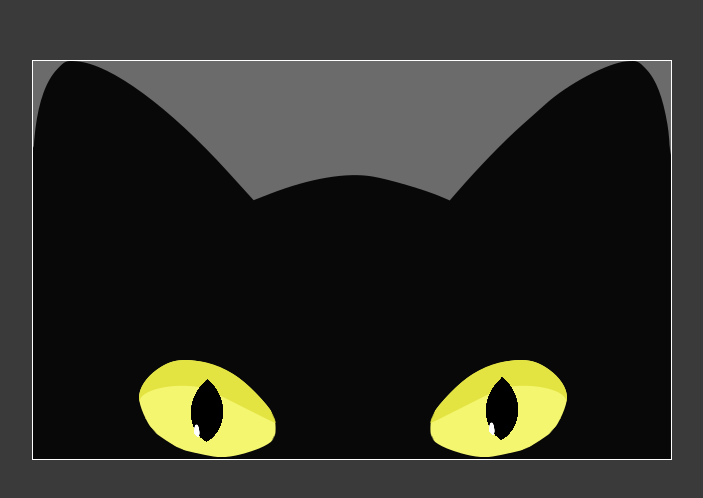
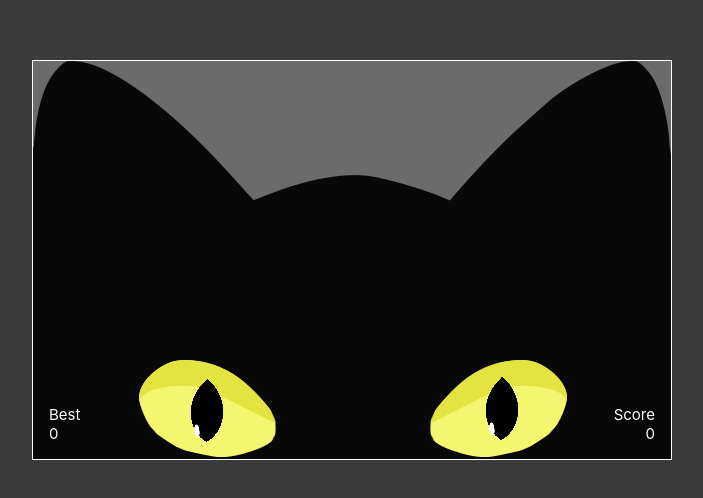
Before and after one commit to jampinha/catmatics, a Vue app: page /board in a window 1280 px wide. Shown: the part 140-638 px from the top of the page, without its empty margins (288-991 px from the left). Built offline with nearby package versions, Linux system fonts and the light colour scheme.

Commit message:
feat: implements board footer UI

```diff
--- /dev/null
+++ b/src/components/BoardFooter.vue
@@ -0,0 +1,40 @@
+<template>
+	<div class="board-footer">
+		<div class="best">
+			<span>Best</span>
+			<br>
+			<span>{{	bestCount }}</span>
+		</div>
+		<div class="points">
+			<span>Score</span>
+			<br>
+			<span>{{	scoreCount }}</span>
+		</div>
+	</div>
+</template>
+
+<script lang="ts" setup>
+import { ref } from 'vue';
+
+const bestCount = ref<number>(0);
+const scoreCount = ref<number>(0);
+</script>
+
+<style>
+.board-footer {
+	display: flex;
+	justify-content: space-between;
+	width: 100%;
+	height: 70px;
+	padding: 1rem;
+	color: white;
+}
+
+.board-footer > .best {
+	text-align: left;
+}
+
+.board-footer > .points {
+	text-align: right;
+}
+</style>
--- a/src/components/GameBoard.vue
+++ b/src/components/GameBoard.vue
@@ -1,19 +1,26 @@
+<template>
+	<div class="game-board">
+		<BoardFooter></BoardFooter>
+	</div>
+</template>
+
 <script lang="ts" setup>
-defineOptions({
-	name: 'GameBoard'
-});
+import BoardFooter from '@/components/BoardFooter.vue';
 </script>
-
-<template>
-	<div class="game-board"></div>
-</template>
 
 <style>
 .game-board {
+	position: relative;
+	display: flex;
+	flex-wrap: wrap;
 	width: 640px;
 	height: 400px;
 	background-color: #6b6b6b;
 	background-image: url('@/assets/cat.png');
 	border: 1px solid #fff;
 }
+
+.game-board > .board-footer {
+	align-self: flex-end;
+}
 </style>
```
Also changed, not shown: 1 other file (tests, documents, lock files or other folders).
